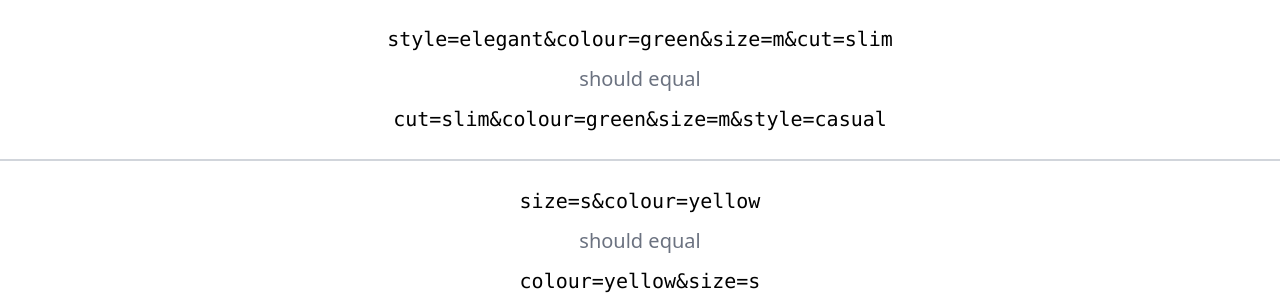
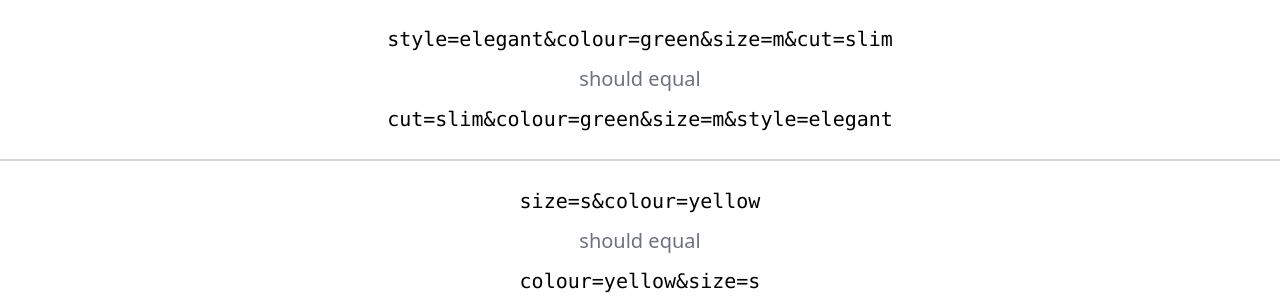
Before and after one commit to putyourlightson/craft-coding-challenge-13, a PHP site: template templates/index.twig in a window 1280 px wide. Shown: the part 159-459 px from the top of the page. Run offline with PHP 8.4, Linux system fonts and the light colour scheme; the template is opened without the code that fills it, so the values that code supplies are empty; some libraries are stand-ins or nearby versions.

Commit message:
casual → elegant

```diff
--- a/templates/index.twig
+++ b/templates/index.twig
@@ -7,7 +7,7 @@
     <div class="text-center font-mono leading-loose">
         {{ filterValues|url_encode }}
         <div class="font-sans text-gray-500">should equal</div>
-        cut=slim&colour=green&size=m&style=casual
+        cut=slim&colour=green&size=m&style=elegant
     </div>
 
     <hr class="w-full border border-gray-300">
```
